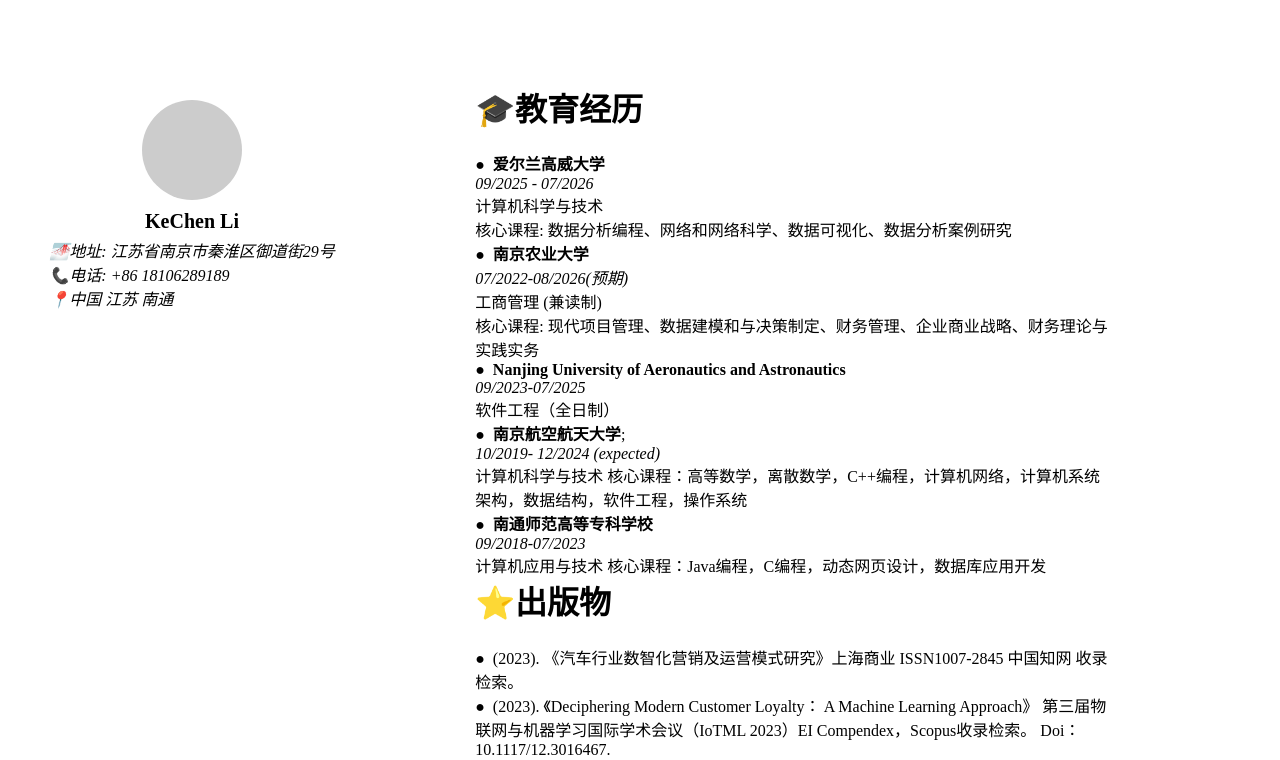
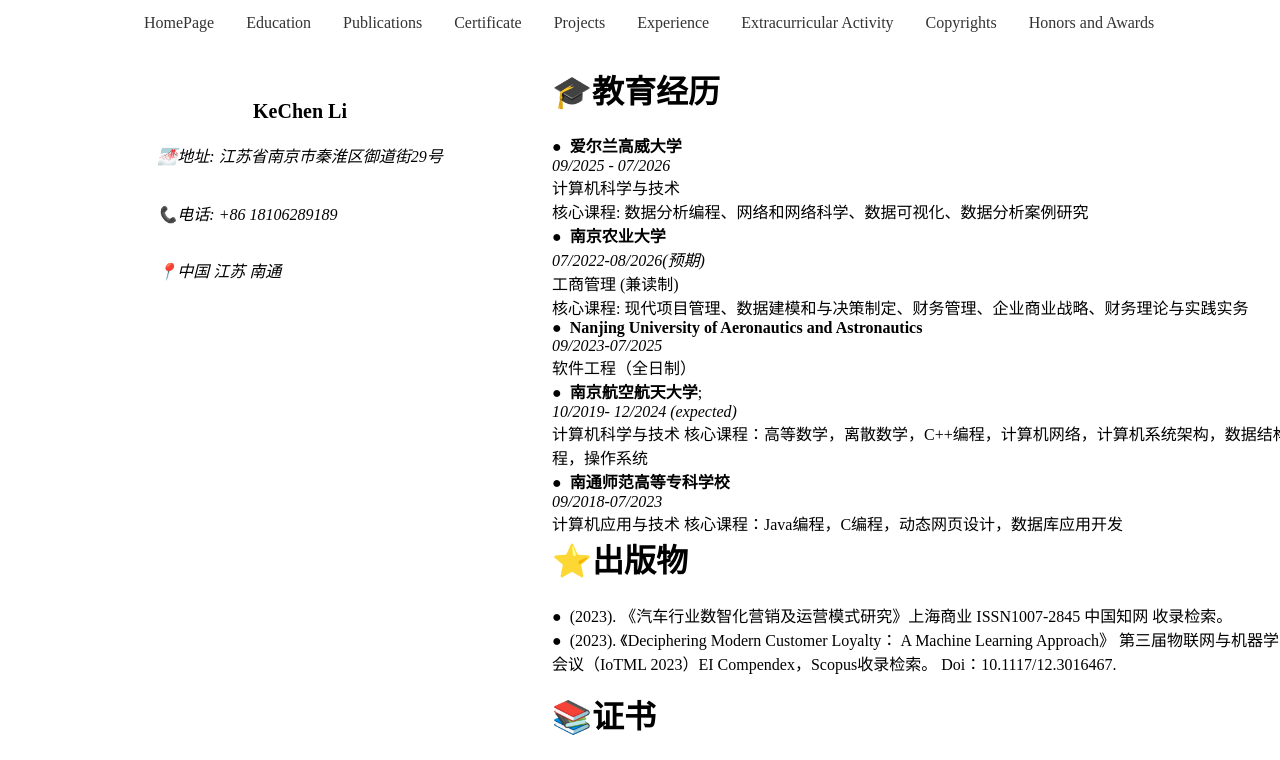
Before and after one commit to cocolynn/joe.github.io, a plain HTML site: page lkc.html in a window 1280 px wide. Shown: the top 760 px of the page. Drawn offline with Linux system fonts and the light colour scheme.

Commit message:
Update lkc.html

```diff
--- a/lkc.html
+++ b/lkc.html
@@ -4,18 +4,48 @@
   <meta charset="UTF-8">
   <meta name="viewport" content="width=device-width, initial-scale=1.0">
   <style>
-    body {
-      margin-right: 10%;
-      margin-left: 10%;
-      margin-top: 5%;
-      padding: 0;
-      display: flex;
+  .navbar {
+  background-color: #ffffff;
+  overflow: hidden;
+  position: fixed;
+  top: 0;
+  width: 100%;
+  z-index: 1000;
+}
+.sidebar img {
+    width: 100px;
+    height: auto;
+    border-radius: 50%;
+    margin: 10px;
+    display: block;
+  }
+
+body {
+  margin-right: 10%;
+  margin-left: 10%;
+  margin-top: 10%;
+  padding-top: 30px;
+  display: flex;
+}
+    .navbar a {
+      float: left;
+      display: block;
+      color: #333;
+      text-align: center;
+      padding: 14px 16px;
+      text-decoration: none;
     }
+
+    /* 鼠标悬停时改变链接颜色 */
+    .navbar a:hover {
+      color: black;
+    }
+
 
     .sidebar {
       position: fixed;
       top:10%;
-      left: 20px;
+      left:10%;
       width: calc(30% - 40px);
       display: flex;
       flex-direction: column;
@@ -34,13 +64,6 @@
       box-sizing: border-box;
     }
 
-    .profile-image {
-      width: 100px;
-      height: 100px;
-      border-radius: 50%;
-      background-color: #ccc;
-      margin-bottom: 10px;
-    }
 
     .name {
       font-weight: bold;
@@ -51,6 +74,7 @@
     .school {
       font-style: italic;
       margin-bottom: 5px;
+      line-height: 3.6;
     }
 
     .contact {
@@ -67,6 +91,16 @@
   </style>
 </head>
 <body>
+  <div class="navbar">
+    <a href="#Page">HomePage</a>
+    <a href="#Education">Education</a>
+    <a href="#Publications">Publications</a>
+    <a href="#Certificate">Certificate</a>
+    <a href="#Projects">Projects</a>
+    <a href="#Experience">Experience</a>
+    <a href="#Activity">Extracurricular Activity</a>
+    <a href="#Copyrights">Copyrights</a>
+    <a href="#Honors">Honors and Awards</a>
   <div class="sidebar">
     <div class="profile-image"></div>
     <div class="name">KeChen Li</div>
```
